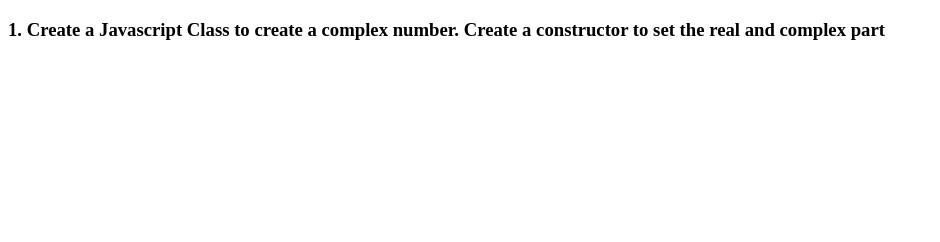
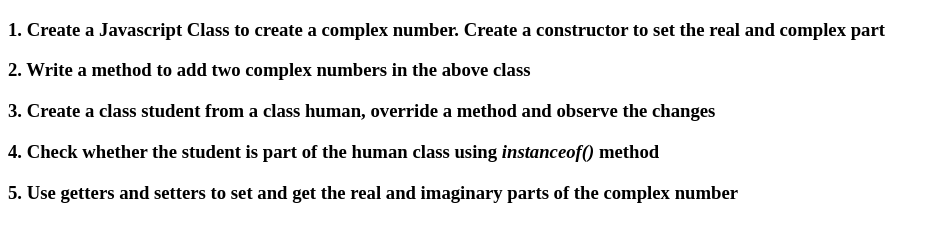
Before and after one commit to SpaceCoder123/Javascript_Tutorials, a plain HTML site: page Assignment11_index.html in a window 1280 px wide. Shown: the whole page, without its empty margins (0-940 px from the left). Drawn offline with Linux system fonts and the light colour scheme.

Commit message:
24-11-22

```diff
--- a/Assignment11_index.html
+++ b/Assignment11_index.html
@@ -8,6 +8,11 @@
 </head>
 <body>
     <h3>1. Create a Javascript Class to create a complex number. Create a constructor to set the real and complex part</h3>
+    <h3>2. Write a method to add two complex numbers in the above class</h3>
+    <h3>3. Create a class student from a class human, override a method and observe the changes</h3>
+    <h3>4. Check whether the student is part of the human class using <i>instanceof() </i> method</h3>
+    <h3>5. Use getters and setters to set and get the real and imaginary parts of the complex number</h3>
+
 
 </body>
 <script src="Assignment11.js"></script>
```
